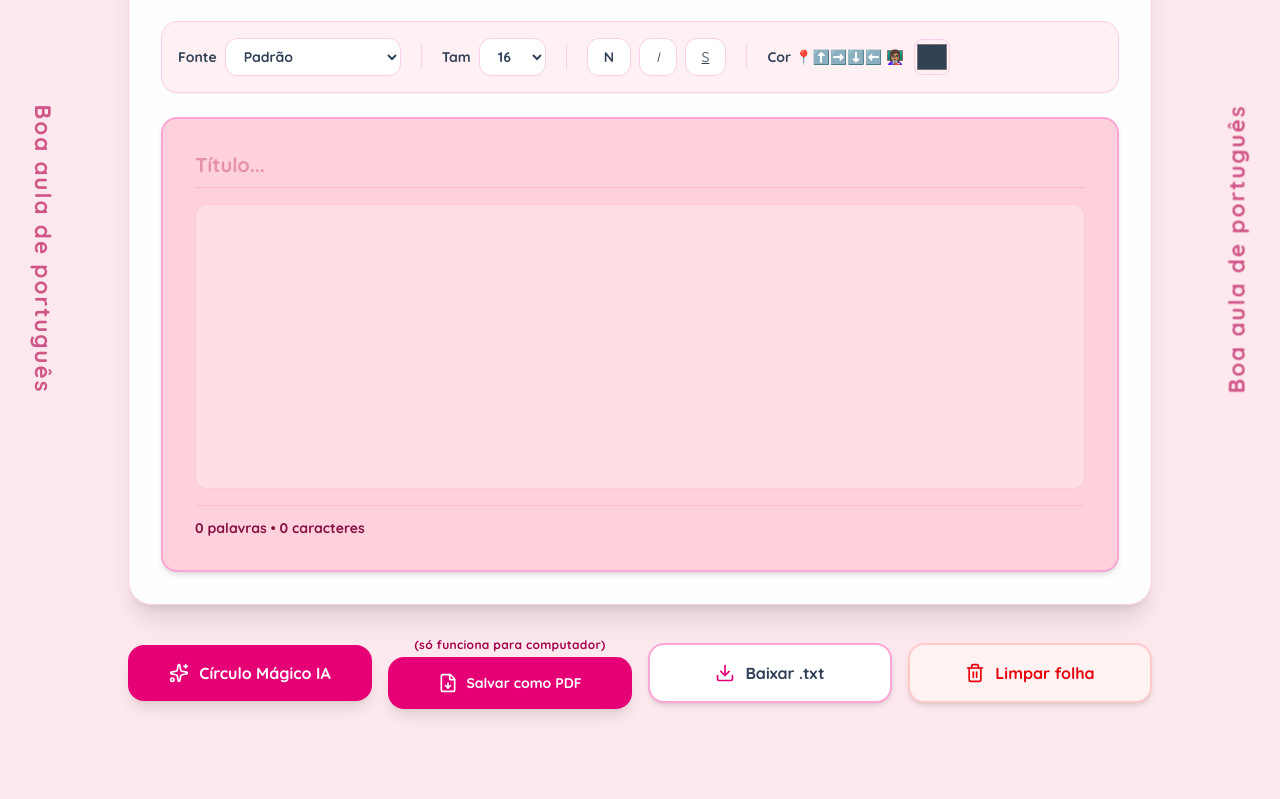
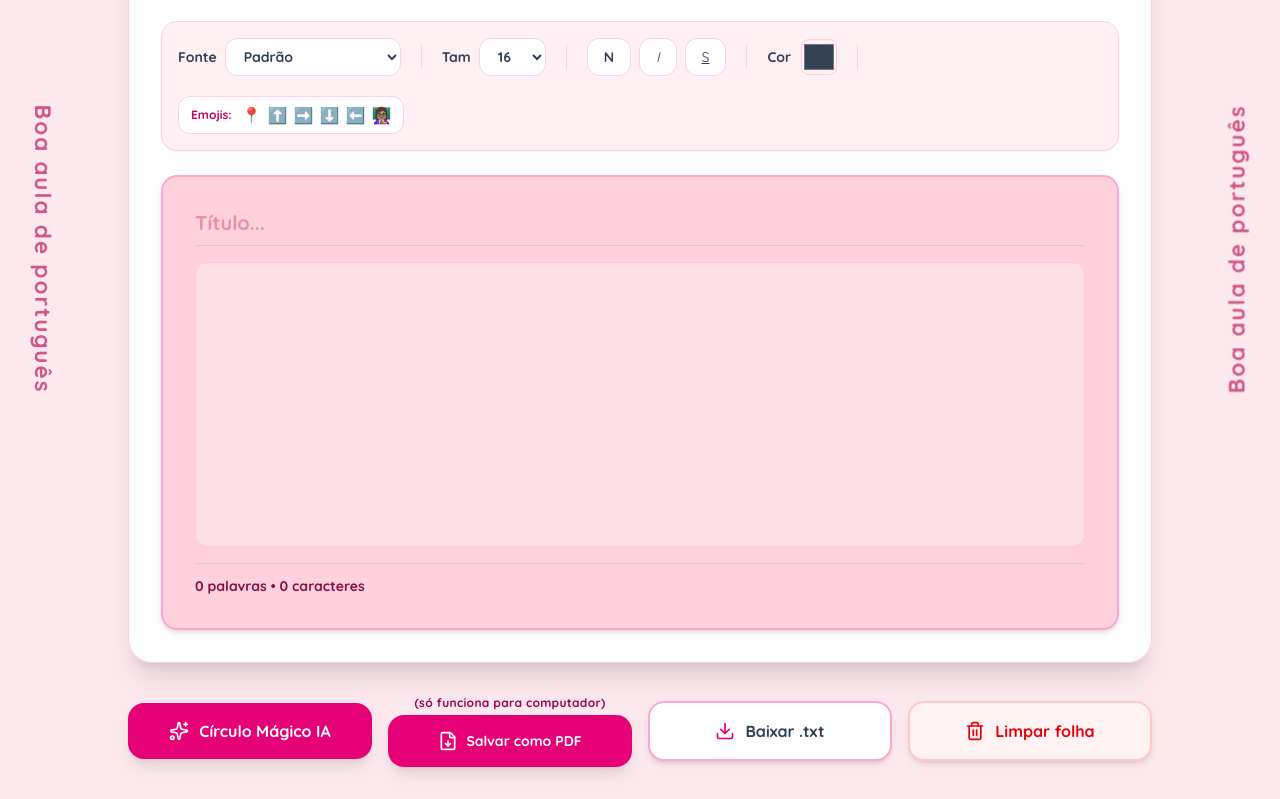
Before and after one commit to feliperangel2819-del/coloridinho.lorena, a plain HTML site: page index.html in a window 1280 px wide. Shown: the part 151-950 px from the top of the page. Before the commit the page ends 892 px from the top, so only its background shows below. Drawn offline with nearby package versions, Linux system fonts and the light colour scheme.

Commit message:
Add emoji insertion functionality and update text color

```diff
--- a/index.html
+++ b/index.html
@@ -152,10 +152,23 @@
 
             <div class="h-6 w-[1px] bg-pink-200"></div>
 
-            <!-- Cores de Texto e Emojis -->
+            <!-- Cor de Texto -->
             <div class="flex items-center gap-2.5">
-                <span class="text-sm font-bold text-slate-700">Cor 📍⬆️➡️⬇️⬅️ 👩🏽‍🏫</span>
+                <span class="text-sm font-bold text-slate-700">Cor</span>
                 <input type="color" id="textColorPicker" onchange="mudarCorTexto(this.value)" value="#334155" class="w-9 h-9 rounded-lg border border-pink-200 cursor-pointer p-0 bg-transparent">
+            </div>
+
+            <div class="h-6 w-[1px] bg-pink-200"></div>
+
+            <!-- Emojis Prontos para Inserir -->
+            <div class="flex items-center gap-1.5 bg-white border border-pink-200 px-3 py-1.5 rounded-xl">
+                <span class="text-xs font-bold text-pink-700 mr-1">Emojis:</span>
+                <button onclick="inserirEmoji('📍')" class="hover:scale-125 transition cursor-pointer text-base" title="Inserir 📍">📍</button>
+                <button onclick="inserirEmoji('⬆️️')" class="hover:scale-125 transition cursor-pointer text-base" title="Inserir ⬆️">⬆️</button>
+                <button onclick="inserirEmoji('➡️')" class="hover:scale-125 transition cursor-pointer text-base" title="Inserir ➡️">➡️</button>
+                <button onclick="inserirEmoji('⬇️')" class="hover:scale-125 transition cursor-pointer text-base" title="Inserir ⬇️">⬇️</button>
+                <button onclick="inserirEmoji('⬅️')" class="hover:scale-125 transition cursor-pointer text-base" title="Inserir ⬅️">⬅️</button>
+                <button onclick="inserirEmoji('👩🏽‍🏫')" class="hover:scale-125 transition cursor-pointer text-base" title="Inserir 👩🏽‍🏫">👩🏽‍🏫</button>
             </div>
 
         </div>
@@ -291,6 +304,12 @@
             editor.focus();
         }
 
+        function inserirEmoji(emoji) {
+            editor.focus();
+            document.execCommand('insertText', false, emoji);
+            salvarAutomaticamente();
+        }
+
         function mudarFonte() {
             const fonte = document.getElementById('fontSelector').value;
             editor.style.fontFamily = fonte;
```
